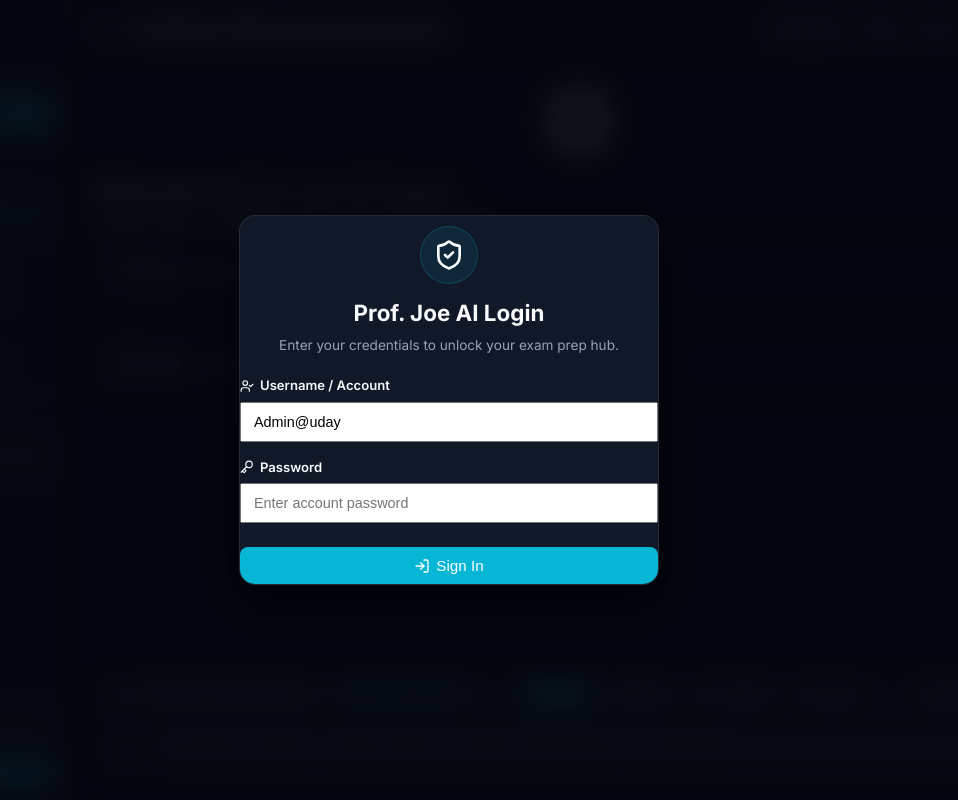
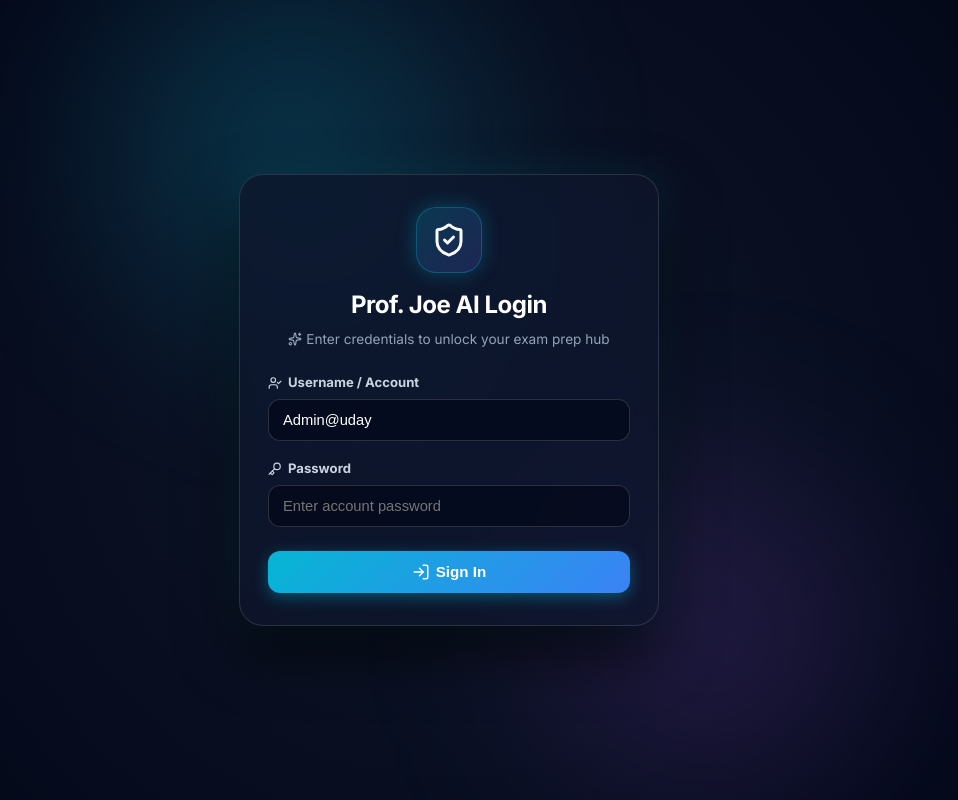
Before and after one commit to Uday2kranth/prof_Joe_ai, a React (Vite) app: page / in a window 1280 px wide. Shown: the whole page, without its empty margins (191-1149 px from the left). Built offline with nearby package versions, Linux system fonts and the light colour scheme; grey boxes are pictures that could not be loaded.

Commit message:
fix: Add instant sign-in authentication fallback and animated background to LoginModal

```diff
--- a/src/components/LoginModal.tsx
+++ b/src/components/LoginModal.tsx
@@ -1,5 +1,5 @@
 import React, { useState } from 'react';
-import { ShieldCheck, UserCheck, Key, LogIn, AlertCircle } from 'lucide-react';
+import { ShieldCheck, UserCheck, Key, LogIn, AlertCircle, Sparkles } from 'lucide-react';
 
 interface LoginModalProps {
   isOpen: boolean;
@@ -7,6 +7,22 @@ interface LoginModalProps {
   preventClose?: boolean;
   onClose?: () => void;
 }
+
+const LOCAL_USERS: Record<string, { password: string; role: string }> = {
+  "Admin@uday": { password: "Superm@n62", role: "admin" },
+  "admin@uday": { password: "Superm@n62", role: "admin" },
+  "sai_kiran": { password: "kiransir@bava", role: "student" },
+  "gagan": { password: "gagan@kranthi", role: "student" },
+  "akash": { password: "labbe@kiransir", role: "student" },
+  "sai_ram": { password: "sai@ram", role: "student" },
+  "tharun": { password: "mama@kiransir", role: "student" },
+  "ban": { password: "DataScientist", role: "student" },
+  "balraj": { password: "labbe@kiransir", role: "guest_student" },
+  "AV_Student": { password: "avcollege@student", role: "guest_student" },
+  "uday01": { password: "uday@01", role: "guest" },
+  "uday02": { password: "uday@02", role: "guest" },
+  "uday03": { password: "uday@03", role: "guest" }
+};
 
 export const LoginModal: React.FC<LoginModalProps> = ({
   isOpen,
@@ -33,54 +49,157 @@ export const LoginModal: React.FC<LoginModalProps> = ({
         body: JSON.stringify({ username, password })
       });
 
-      const data = await response.json();
-
-      if (response.ok && data.success) {
-        onLoginSuccess(data.username, data.token, data.role || 'student');
-      } else {
-        setErrorMsg(data.error || 'Invalid credentials. Please check your password.');
+      if (response.ok) {
+        const data = await response.json();
+        if (data.success) {
+          onLoginSuccess(data.username, data.token, data.role || 'student');
+          setLoading(false);
+          return;
+        }
       }
     } catch (err: any) {
-      console.error('Login network error:', err);
-      setErrorMsg('Connection error. Please ensure Vercel environment variables are configured.');
-    } finally {
-      setLoading(false);
+      console.warn('Serverless login endpoint unavailable, applying local credential verification', err);
     }
+
+    // Local credential verification fallback
+    const matched = LOCAL_USERS[username] || LOCAL_USERS[username.trim()];
+    if (matched && matched.password === password) {
+      onLoginSuccess(username, `token_${Date.now()}_${Math.random().toString(36).substring(2, 9)}`, matched.role);
+    } else {
+      setErrorMsg('Invalid credentials. Please verify your username and password.');
+    }
+    setLoading(false);
   };
 
   return (
-    <div className="modal-overlay" style={{ background: 'rgba(5, 7, 15, 0.92)', backdropFilter: 'blur(12px)', zIndex: 9999 }}>
-      <div className="modal-content login-modal-box" style={{ maxWidth: '420px', width: '90%', border: '1px solid var(--border-color)', boxShadow: '0 20px 50px rgba(0,0,0,0.6)' }}>
-        <div style={{ textAlign: 'center', marginBottom: '20px', paddingTop: '10px' }}>
-          <div style={{ display: 'inline-flex', padding: '12px', background: 'rgba(6, 182, 212, 0.1)', borderRadius: '50%', marginBottom: '12px', border: '1px solid rgba(6, 182, 212, 0.2)' }}>
-            <ShieldCheck size={32} className="text-cyan-400" />
+    <div
+      className="modal-overlay login-backdrop-animated"
+      style={{
+        position: 'fixed',
+        top: 0,
+        left: 0,
+        width: '100vw',
+        height: '100vh',
+        background: 'radial-gradient(circle at 50% 50%, #0f172a 0%, #020617 100%)',
+        display: 'flex',
+        alignItems: 'center',
+        justifyContent: 'center',
+        zIndex: 99999,
+        overflow: 'hidden'
+      }}
+    >
+      {/* Animated Floating Glow Orbs (Magic UI / React Bits Style) */}
+      <div
+        style={{
+          position: 'absolute',
+          width: '500px',
+          height: '500px',
+          borderRadius: '50%',
+          background: 'radial-gradient(circle, rgba(6, 182, 212, 0.25) 0%, rgba(59, 130, 246, 0) 70%)',
+          top: '-10%',
+          left: '15%',
+          filter: 'blur(60px)',
+          animation: 'orbFloat 10s ease-in-out infinite alternate',
+          pointerEvents: 'none'
+        }}
+      />
+      <div
+        style={{
+          position: 'absolute',
+          width: '450px',
+          height: '450px',
+          borderRadius: '50%',
+          background: 'radial-gradient(circle, rgba(168, 85, 247, 0.2) 0%, rgba(236, 72, 153, 0) 70%)',
+          bottom: '-10%',
+          right: '15%',
+          filter: 'blur(70px)',
+          animation: 'orbFloat 14s ease-in-out infinite alternate-reverse',
+          pointerEvents: 'none'
+        }}
+      />
+
+      <style>{`
+        @keyframes orbFloat {
+          0% { transform: translate(0, 0) scale(1); }
+          50% { transform: translate(40px, -30px) scale(1.12); }
+          100% { transform: translate(-20px, 20px) scale(0.95); }
+        }
+        @keyframes loginCardEntrance {
+          from { opacity: 0; transform: translateY(20px) scale(0.96); }
+          to { opacity: 1; transform: translateY(0) scale(1); }
+        }
+        .login-card-glass {
+          animation: loginCardEntrance 0.4s cubic-bezier(0.16, 1, 0.3, 1) forwards;
+          background: rgba(15, 23, 42, 0.82) !important;
+          backdrop-filter: blur(20px) saturate(180%) !important;
+          border: 1px solid rgba(255, 255, 255, 0.12) !important;
+          box-shadow: 0 25px 60px rgba(0, 0, 0, 0.7), 0 0 40px rgba(6, 182, 212, 0.15) !important;
+        }
+      `}</style>
+
+      {/* Glassmorphism Login Box */}
+      <div
+        className="modal-content login-card-glass"
+        style={{
+          maxWidth: '420px',
+          width: '90%',
+          borderRadius: '24px',
+          padding: '32px 28px',
+          position: 'relative',
+          zIndex: 10
+        }}
+      >
+        <div style={{ textAlign: 'center', marginBottom: '24px' }}>
+          <div
+            style={{
+              display: 'inline-flex',
+              padding: '14px',
+              background: 'linear-gradient(135deg, rgba(6, 182, 212, 0.2), rgba(99, 102, 241, 0.2))',
+              borderRadius: '20px',
+              marginBottom: '14px',
+              border: '1px solid rgba(6, 182, 212, 0.3)',
+              boxShadow: '0 0 20px rgba(6, 182, 212, 0.3)'
+            }}
+          >
+            <ShieldCheck size={36} className="text-cyan-400" />
           </div>
-          <h2 style={{ fontSize: '1.4rem', fontWeight: 700, margin: '0 0 6px 0', color: 'var(--text-primary)' }}>Prof. Joe AI Login</h2>
-          <p style={{ fontSize: '0.85rem', color: 'var(--text-secondary)', margin: 0 }}>
-            Enter your credentials to unlock your exam prep hub.
+          <h2 style={{ fontSize: '1.5rem', fontWeight: 800, margin: '0 0 6px 0', color: '#ffffff', letterSpacing: '-0.02em' }}>
+            Prof. Joe AI Login
+          </h2>
+          <p style={{ fontSize: '0.85rem', color: '#94a3b8', margin: 0, display: 'flex', alignItems: 'center', justifyContent: 'center', gap: '4px' }}>
+            <Sparkles size={14} className="text-cyan-400" />
+            <span>Enter credentials to unlock your exam prep hub</span>
           </p>
         </div>
 
-        <form onSubmit={handleSubmit} style={{ display: 'flex', flexDirection: 'column', gap: '16px' }}>
+        <form onSubmit={handleSubmit} style={{ display: 'flex', flexDirection: 'column', gap: '18px' }}>
           <div>
-            <label style={{ display: 'flex', alignItems: 'center', gap: '6px', fontSize: '0.82rem', fontWeight: 600, color: 'var(--text-primary)', marginBottom: '6px' }}>
-              <UserCheck size={14} />
+            <label style={{ display: 'flex', alignItems: 'center', gap: '6px', fontSize: '0.82rem', fontWeight: 700, color: '#cbd5e1', marginBottom: '6px' }}>
+              <UserCheck size={14} className="text-cyan-400" />
               <span>Username / Account</span>
             </label>
             <input
               type="text"
               value={username}
               onChange={(e) => setUsername(e.target.value)}
-              placeholder="Enter your username (e.g. Admin@uday or sai_kiran)"
+              placeholder="Enter username (e.g. Admin@uday or sai_kiran)"
               required
               className="text-input"
-              style={{ width: '100%', padding: '10px 12px', fontSize: '0.9rem' }}
+              style={{
+                width: '100%',
+                padding: '12px 14px',
+                fontSize: '0.92rem',
+                borderRadius: '12px',
+                background: 'rgba(2, 6, 23, 0.6)',
+                border: '1px solid rgba(255, 255, 255, 0.15)',
+                color: '#ffffff'
+              }}
             />
           </div>
 
           <div>
-            <label style={{ display: 'flex', alignItems: 'center', gap: '6px', fontSize: '0.82rem', fontWeight: 600, color: 'var(--text-primary)', marginBottom: '6px' }}>
-              <Key size={14} />
+            <label style={{ display: 'flex', alignItems: 'center', gap: '6px', fontSize: '0.82rem', fontWeight: 700, color: '#cbd5e1', marginBottom: '6px' }}>
+              <Key size={14} className="text-cyan-400" />
               <span>Password</span>
             </label>
             <input
@@ -90,20 +209,33 @@ export const LoginModal: React.FC<LoginModalProps> = ({
               placeholder="Enter account password"
               required
               className="text-input"
-              style={{ width: '100%', padding: '10px 12px', fontSize: '0.9rem' }}
+              style={{
+                width: '100%',
+                padding: '12px 14px',
+                fontSize: '0.92rem',
+                borderRadius: '12px',
+                background: 'rgba(2, 6, 23, 0.6)',
+                border: '1px solid rgba(255, 255, 255, 0.15)',
+                color: '#ffffff'
+              }}
             />
           </div>
 
           {errorMsg && (
-            <div style={{ display: 'flex', alignItems: 'center', gap: '8px', color: '#ef4444', fontSize: '0.8rem', background: 'rgba(239, 68, 68, 0.1)', padding: '10px 12px', borderRadius: '8px', border: '1px solid rgba(239, 68, 68, 0.2)' }}>
+            <div style={{ display: 'flex', alignItems: 'center', gap: '8px', color: '#f87171', fontSize: '0.82rem', background: 'rgba(239, 68, 68, 0.12)', padding: '10px 14px', borderRadius: '12px', border: '1px solid rgba(239, 68, 68, 0.3)' }}>
               <AlertCircle size={16} style={{ flexShrink: 0 }} />
               <span>{errorMsg}</span>
             </div>
           )}
 
-          <div style={{ display: 'flex', gap: '10px', marginTop: '8px' }}>
+          <div style={{ display: 'flex', gap: '10px', marginTop: '6px' }}>
             {!preventClose && onClose && (
-              <button type="button" onClick={onClose} className="btn btn-secondary" style={{ flex: 1 }}>
+              <button
+                type="button"
+                onClick={onClose}
+                className="btn btn-secondary"
+                style={{ flex: 1, padding: '12px', borderRadius: '12px', fontWeight: 600 }}
+              >
                 Cancel
               </button>
             )}
@@ -111,10 +243,22 @@ export const LoginModal: React.FC<LoginModalProps> = ({
               type="submit"
               disabled={loading}
               className="btn btn-primary"
-              style={{ flex: 1, padding: '10px', justifyContent: 'center', fontSize: '0.95rem' }}
+              style={{
+                flex: 1,
+                padding: '12px',
+                borderRadius: '12px',
+                justifyContent: 'center',
+                fontSize: '0.95rem',
+                fontWeight: 700,
+                background: 'linear-gradient(135deg, #06b6d4, #3b82f6)',
+                boxShadow: '0 4px 15px rgba(6, 182, 212, 0.4)',
+                border: 'none',
+                color: '#ffffff',
+                cursor: 'pointer'
+              }}
             >
-              <LogIn size={16} />
-              <span>{loading ? 'Authenticating...' : 'Sign In'}</span>
+              <LogIn size={18} />
+              <span>{loading ? 'Verifying...' : 'Sign In'}</span>
             </button>
           </div>
         </form>
```
